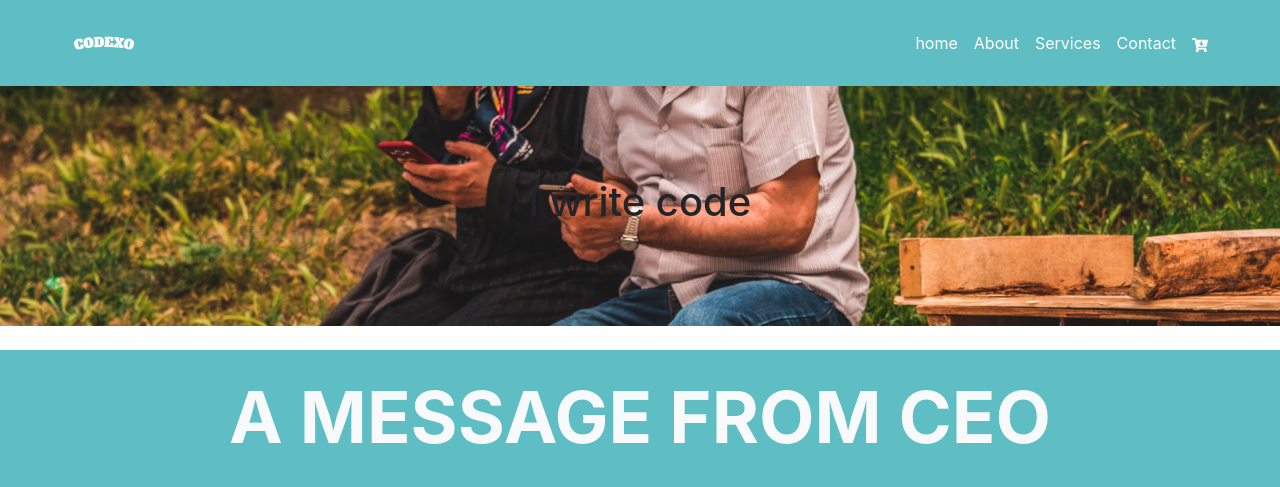
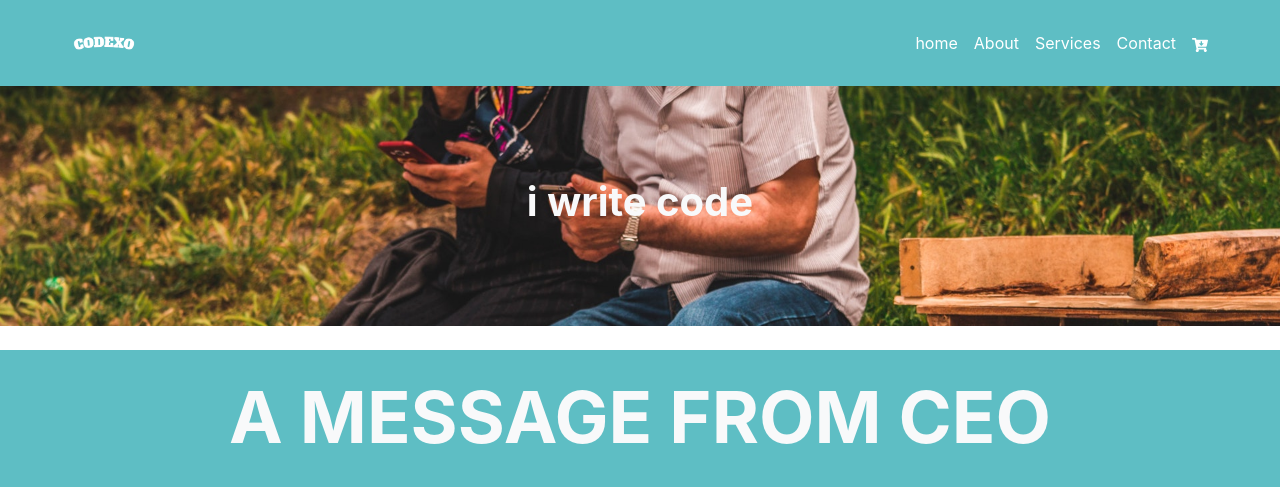
Before and after one commit to yashgupta-g/course-selling-store, a Gatsby site: page /About in a window 1280 px wide. Shown: the top 487 px of the page. Built offline with nearby package versions, Linux system fonts and the light colour scheme; Gatsby itself is replaced by a stand-in of ours.

Commit message:
heading aaded

```diff
--- a/src/components/RESUABLE/Hero.js
+++ b/src/components/RESUABLE/Hero.js
@@ -5,7 +5,7 @@ export default function Hero({img , title,  heroclass}) {
     <BackgroundImage className={heroclass} fluid={img}>
 
       <div>
-         <h1> {title} </h1>
+         <h1 className='text-light font-weight-bold '> {title} </h1>
       </div>
     </BackgroundImage>
   )
```
